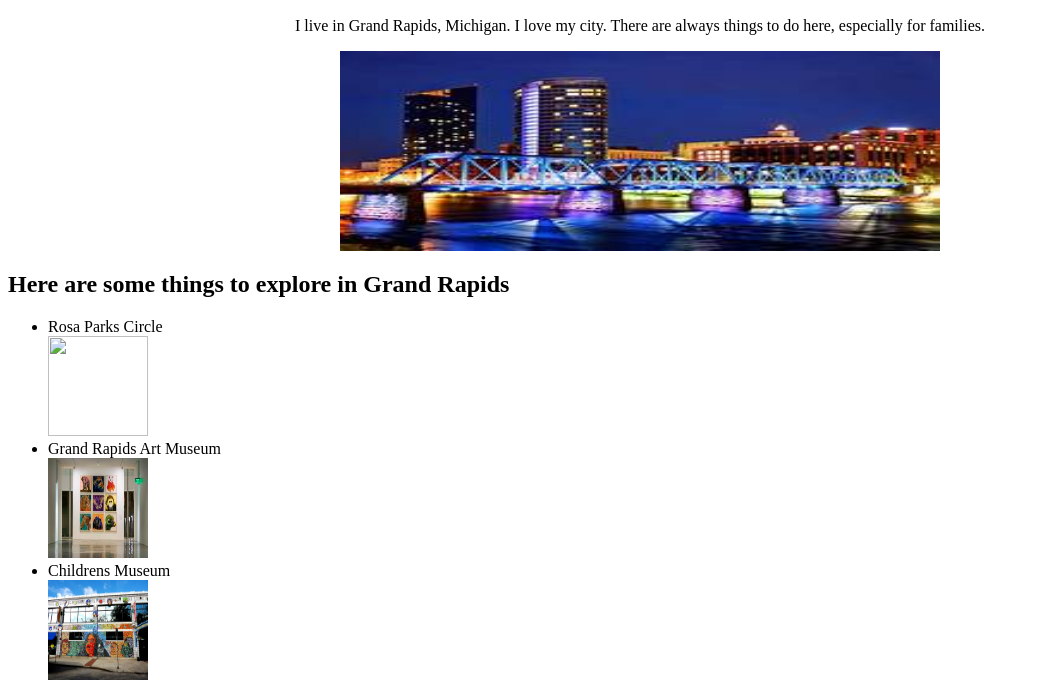
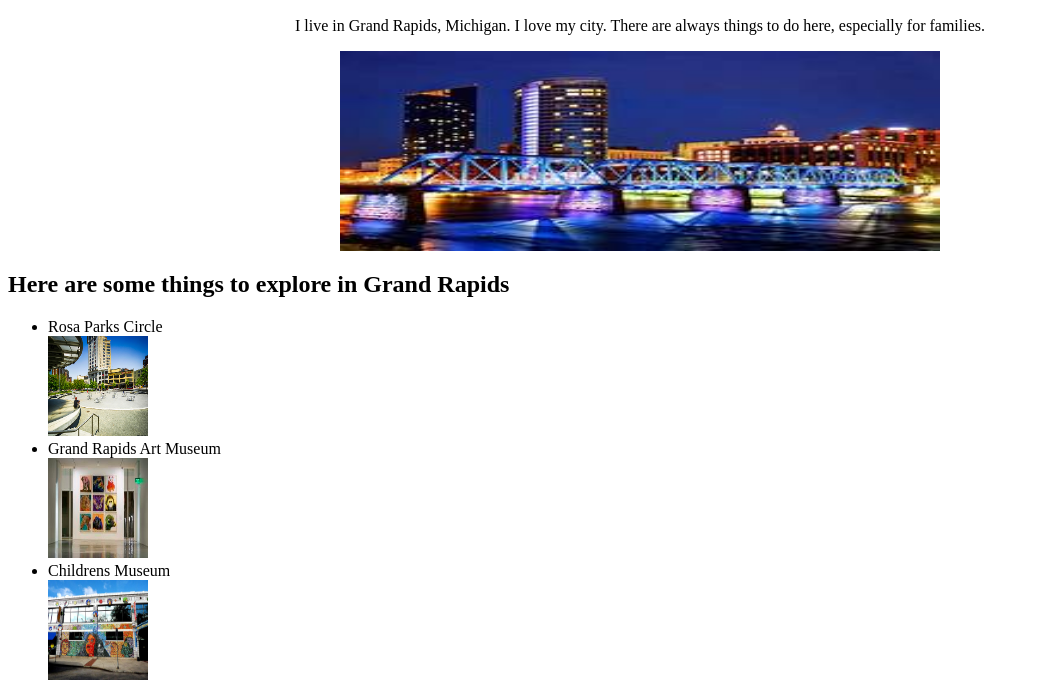
Before and after one commit to jengerred/FirstWebpage.github.io, a plain HTML site: page index.html in a window 1280 px wide. Shown: the part 96-780 px from the top of the page, without its empty margins (0-1039 px from the left). Drawn offline with Linux system fonts and the light colour scheme.

Commit message:
Update index.html

```diff
--- a/index.html
+++ b/index.html
@@ -14,7 +14,7 @@
 <h2>Here are some things to explore in Grand Rapids</h2>
 <Ul>
   <div>  <li>Rosa Parks Circle <br>
-      <img src="Images/ circle.jpg" width=100px height="100px"></li></div>
+      <img src="Images/rosa-parks circle.jpg" width=100px height="100px"></li></div>
     <li>Grand Rapids Art Museum <br>
         <img src="Images/Grand Rapids Art Museum.jpg" width=100px height="100px"></li>
     <li>Childrens Museum <br>
```
